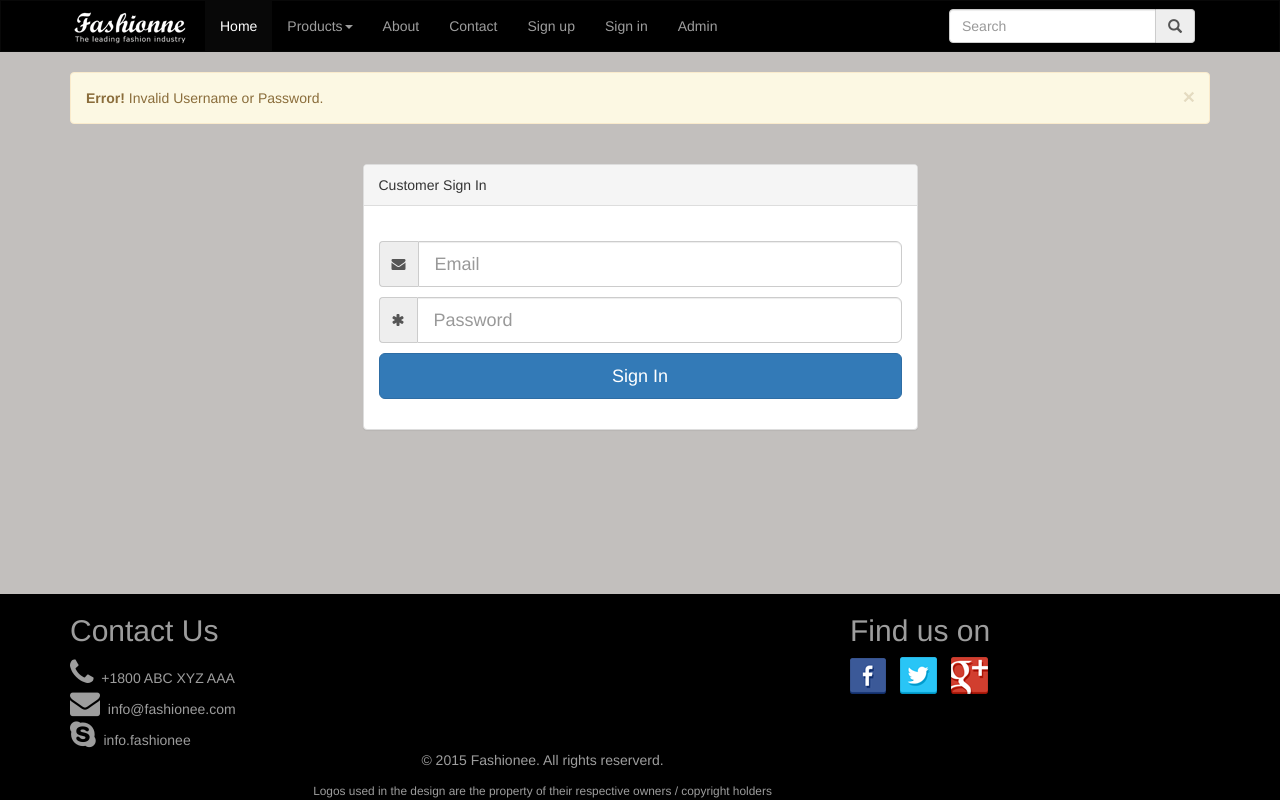
After one commit to jlmontoya/kent, a PHP site: page /signin.php?error=1 in a window 1280 px wide. The commit adds this page. Run offline with PHP 8.4, Linux system fonts and the light colour scheme; data comes from the database, SQL or seed files in the repository; some libraries are stand-ins or nearby versions.

Commit message:
Fixed broken links on menus

```diff
--- a/fashionne/header.inc.php
+++ b/fashionne/header.inc.php
@@ -61,7 +61,7 @@
         <li><a href="about.php">About</a></li>
         <li><a href="contact.php">Contact</a></li>
         <li><a href="registration.php">Sign up</a></li>
-        <li><a href="php/admin.php">Sign in</a></li>
+        <li><a href="signin.php">Sign in</a></li>
         <li><a href="admin/">Admin</a></li>
       </ul>
 
--- /dev/null
+++ b/fashionne/signin.php
@@ -0,0 +1,50 @@
+<!DOCTYPE html>
+<html lang="en">
+<?php
+require("header.inc.php");
+?>
+
+  <div class="container">
+
+<?php
+  if($_GET["error"] == true) {
+?>
+  <div class="alert alert-warning alert-dismissible mr-top-20" role="alert">
+  <button type="button" class="close" data-dismiss="alert" aria-label="Close"><span aria-hidden="true">&times;</span></button>
+  <strong>Error!</strong> Invalid Username or Password.
+  </div>
+<?php } ?>
+
+    <div class="row">
+      <div class="col-md-6 col-md-offset-3">
+
+<div class="panel panel-default mr-top-20">
+  <div class="panel-heading">Customer Sign In</div>
+  <div class="panel-body">
+        <form id="signupForm" class="mr-top-20" method="POST" action="php/authenticator.php" accept-charset="UTF-8">
+
+          <div class="input-group">
+            <span class="input-group-addon"><i class="fa fa-envelope fa-2"></i></span>
+            <input id="username" class="form-control input-lg" placeholder="Email" required="required" maxlength="100" type="text" name="username" value="">
+          </div>
+          <div class="input-group">
+            <span class="input-group-addon"><i class="fa fa-asterisk fa-2"></i></span>
+            <input id="password" class="form-control input-lg" placeholder="Password" required="required" maxlength="60" type="password" name="password">
+          </div>
+          <div class="form-group">
+            <button type="submit" id="btn-signin" class="btn btn-block btn-primary btn-lg">Sign In</button>
+          </div>
+        </form>
+      </div>
+      </div>
+  </div>
+</div>
+
+  </div>
+
+  <?php
+  $pushdown="pushdown";
+  require("footer.inc.php");
+  ?>
+  </body>
+</html>
```
